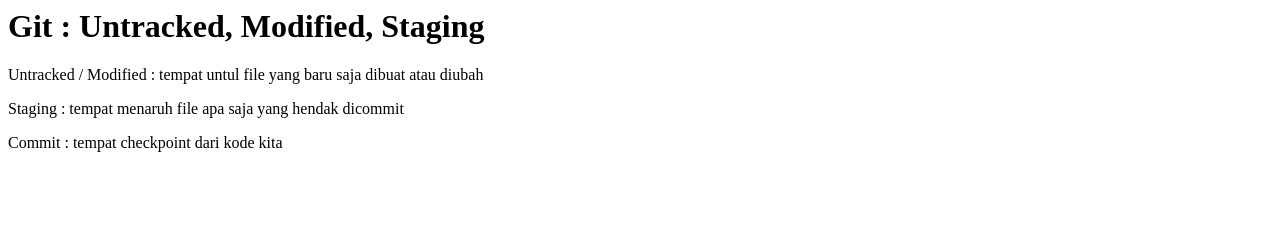
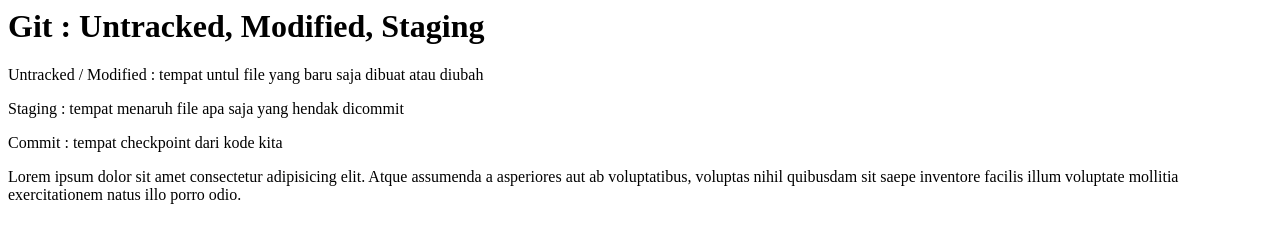
Before and after one commit to aldi278/LearnGit, a plain HTML site: page index.html in a window 1280 px wide. Drawn offline with Linux system fonts and the light colour scheme.

Commit message:
update index.html

```diff
--- a/index.html
+++ b/index.html
@@ -10,5 +10,7 @@
     <p>Untracked / Modified : tempat untul file yang baru saja dibuat atau diubah</p>
     <p>Staging : tempat menaruh file apa saja yang hendak dicommit</p>
     <p>Commit : tempat checkpoint dari kode kita</p>
+
+    <p>Lorem ipsum dolor sit amet consectetur adipisicing elit. Atque assumenda a asperiores aut ab voluptatibus, voluptas nihil quibusdam sit saepe inventore facilis illum voluptate mollitia exercitationem natus illo porro odio.</p>
 </body>
 </html>
```
